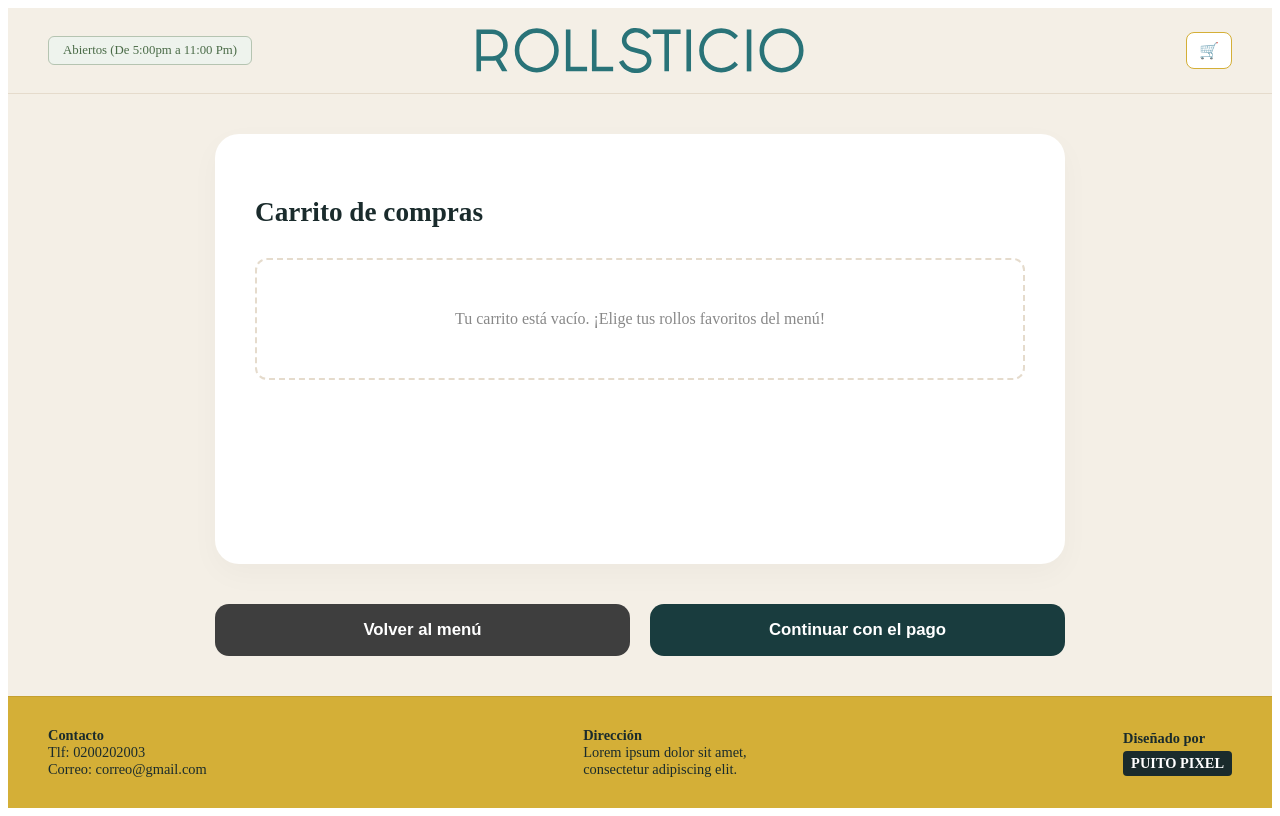
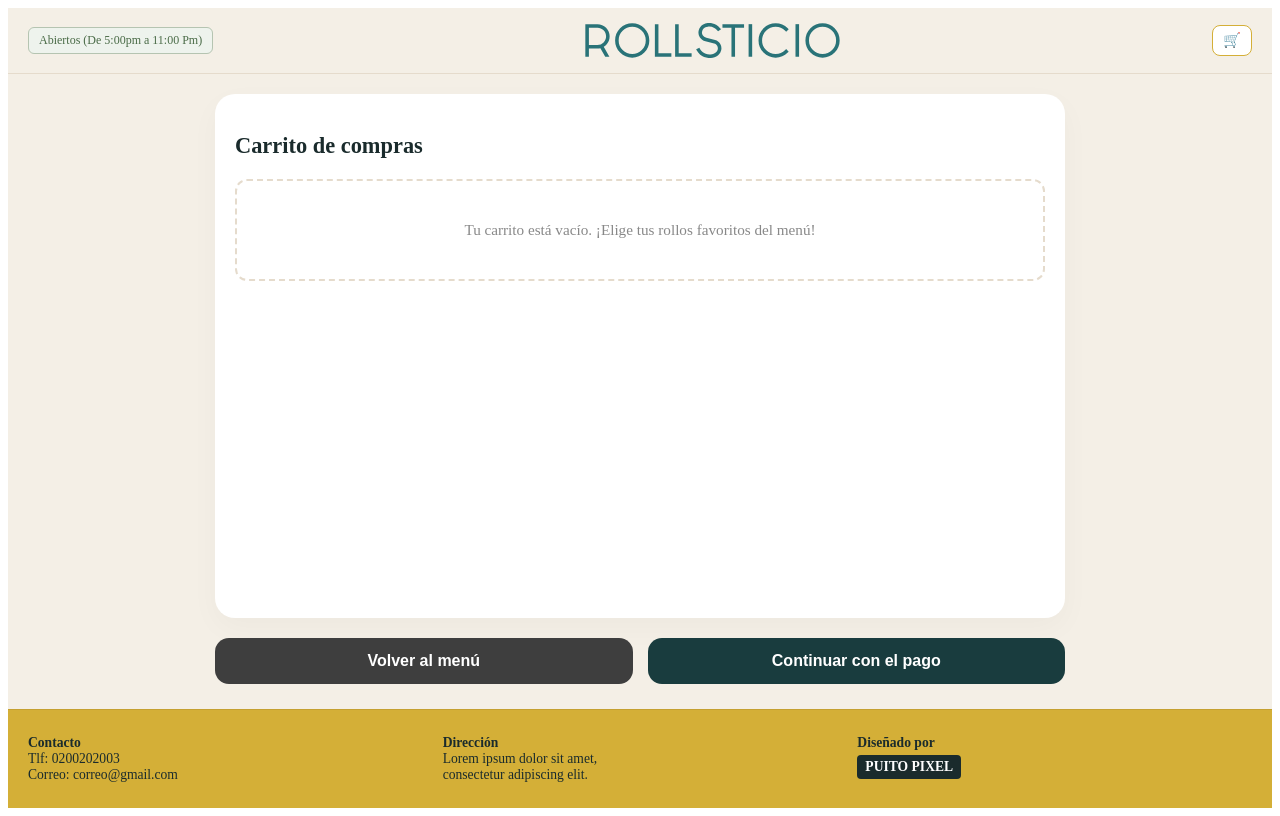
Before and after one commit to Grisalesj7/negociorollsticio, a React (Vite) app: page /cart in a window 1280 px wide. Built offline with nearby package versions, Linux system fonts and the light colour scheme.

Commit message:
Cambio en el cartpage.jsx

```diff
--- a/src/components/CartPage.jsx
+++ b/src/components/CartPage.jsx
@@ -48,40 +48,43 @@ const CartPage = ({ cart, setCart, userData, setUserData }) => {
       color: '#1a2b2c',
       margin: 0,
       padding: 0,
-      boxSizing: 'border-box'
+      boxSizing: 'border-box',
+      overflowX: 'hidden'
     }}>
 
       {/* 1. HEADER SUPERIOR */}
       <div style={{
         display: 'grid',
-        gridTemplateColumns: '1fr auto 1fr',
+        gridTemplateColumns: 'auto 1fr auto',
         alignItems: 'center',
-        padding: '20px 40px',
+        padding: '15px 20px',
         borderBottom: '1px solid #e5dbcc',
         width: '100%',
-        boxSizing: 'border-box'
+        boxSizing: 'border-box',
+        gap: '10px'
       }}>
         {/* Izquierda: Estado */}
         <div style={{ justifySelf: 'start' }}>
           <div style={{
             border: '1px solid #b5c4b1',
-            padding: '6px 14px',
+            padding: '5px 10px',
             borderRadius: '6px',
-            fontSize: '0.8rem',
+            fontSize: '0.75rem',
             color: '#4a6b47',
             background: '#eef3ed',
-            display: 'inline-block'
+            display: 'inline-block',
+            whiteSpace: 'nowrap'
           }}>
             Abiertos (De 5:00pm a 11:00 Pm)
           </div>
         </div>
 
         {/* Centro: Logotipo centrado */}
-        <div style={{ justifySelf: 'center', textAlign: 'center' }}>
+        <div style={{ justifySelf: 'center', textAlign: 'center', overflow: 'hidden' }}>
           <img
             src="/img/LOGO_rollticio.svg"
             alt="Rollsticio Logo"
-            style={{ height: '45px', objectFit: 'contain', display: 'block' }}
+            style={{ height: '35px', maxWidth: '100%', objectFit: 'contain', display: 'block', margin: '0 auto' }}
           />
         </div>
 
@@ -90,10 +93,11 @@ const CartPage = ({ cart, setCart, userData, setUserData }) => {
           <div style={{
             border: '1px solid #d4af37',
             borderRadius: '8px',
-            padding: '8px 12px',
+            padding: '6px 10px',
             background: '#fff',
             cursor: 'pointer',
-            display: 'inline-block'
+            display: 'inline-block',
+            fontSize: '0.9rem'
           }}>
             🛒
           </div>
@@ -101,27 +105,27 @@ const CartPage = ({ cart, setCart, userData, setUserData }) => {
       </div>
 
       {/* 2. CONTENEDOR CENTRAL DEL CARRITO */}
-      <div style={{ padding: '40px 20px', display: 'flex', justifyContent: 'center', flex: 1 }}>
+      <div style={{ padding: '20px 15px', display: 'flex', justifyContent: 'center', flex: 1, boxSizing: 'border-box' }}>
         <div style={{
           background: '#ffffff',
           width: '100%',
           maxWidth: '850px',
-          padding: '40px',
-          borderRadius: '24px',
+          padding: '20px',
+          borderRadius: '20px',
           boxShadow: '0 10px 30px rgba(0,0,0,0.03)',
           boxSizing: 'border-box'
         }}>
 
-          <h2 style={{ fontSize: '1.7rem', marginBottom: '30px', color: '#1a2b2c', fontWeight: 'bold' }}>
+          <h2 style={{ fontSize: '1.4rem', marginBottom: '20px', color: '#1a2b2c', fontWeight: 'bold' }}>
             Carrito de compras
           </h2>
 
           {cart.length === 0 ? (
-            <div style={{ padding: '50px 20px', textAlign: 'center', color: '#888', border: '2px dashed #e5dbcc', borderRadius: '12px' }}>
+            <div style={{ padding: '40px 15px', textAlign: 'center', color: '#888', border: '2px dashed #e5dbcc', borderRadius: '12px', fontSize: '0.95rem' }}>
               Tu carrito está vacío. ¡Elige tus rollos favoritos del menú!
             </div>
           ) : (
-            <div style={{ display: 'flex', flexDirection: 'column', gap: '25px' }}>
+            <div style={{ display: 'flex', flexDirection: 'column', gap: '20px' }}>
               {cart.map((item, index) => (
                 <div
                   key={item.id || index}
@@ -129,43 +133,43 @@ const CartPage = ({ cart, setCart, userData, setUserData }) => {
                     display: 'flex',
                     alignItems: 'center',
                     justifyContent: 'space-between',
-                    paddingBottom: '25px',
+                    paddingBottom: '20px',
                     borderBottom: '1px solid #f0eae1',
-                    gap: '20px',
+                    gap: '15px',
                     flexWrap: 'wrap'
                   }}
                 >
                   {/* Izquierda: Imagen automática y detalles */}
-                  <div style={{ display: 'flex', gap: '20px', alignItems: 'center', flex: '1', minWidth: '260px' }}>
+                  <div style={{ display: 'flex', gap: '15px', alignItems: 'center', flex: '1 1 250px', minWidth: '0' }}>
                     <img
                       src={item.image || item.img || 'https://images.unsplash.com/photo-1611143669185-af224c5e3252?w=500'}
                       alt={item.name}
-                      style={{ width: '95px', height: '95px', objectFit: 'cover', borderRadius: '12px', backgroundColor: '#eee' }}
+                      style={{ width: '75px', height: '75px', minWidth: '75px', objectFit: 'cover', borderRadius: '12px', backgroundColor: '#eee' }}
                     />
 
-                    <div style={{ display: 'flex', flexDirection: 'column', gap: '6px' }}>
-                      <span style={{ fontWeight: 'bold', fontSize: '1.15rem', color: '#1a2b2c' }}>{item.name}</span>
-                      <span style={{ fontSize: '0.85rem', color: '#777', lineHeight: '1.3' }}>
+                    <div style={{ display: 'flex', flexDirection: 'column', gap: '4px', minWidth: '0', flex: 1 }}>
+                      <span style={{ fontWeight: 'bold', fontSize: '1rem', color: '#1a2b2c', wordBreak: 'break-word' }}>{item.name}</span>
+                      <span style={{ fontSize: '0.8rem', color: '#777', lineHeight: '1.3', wordBreak: 'break-word' }}>
                         {item.description || 'Descripción del producto o ingredientes principales.'}
                       </span>
 
                       {/* Botones de cantidad (- 1 +) */}
-                      <div style={{ display: 'flex', alignItems: 'center', gap: '10px', marginTop: '6px' }}>
+                      <div style={{ display: 'flex', alignItems: 'center', gap: '10px', marginTop: '6px', flexWrap: 'wrap' }}>
                         <div style={{ display: 'flex', alignItems: 'center', background: '#d4af37', borderRadius: '20px', overflow: 'hidden' }}>
                           <button
                             type="button"
                             onClick={() => updateQuantity(item, -1)}
-                            style={{ background: 'transparent', border: 'none', color: '#fff', width: '30px', height: '30px', cursor: 'pointer', fontWeight: 'bold', fontSize: '1rem' }}
+                            style={{ background: 'transparent', border: 'none', color: '#fff', width: '28px', height: '28px', cursor: 'pointer', fontWeight: 'bold', fontSize: '0.95rem' }}
                           >
                             -
                           </button>
-                          <span style={{ padding: '0 10px', fontSize: '0.95rem', fontWeight: 'bold', color: '#fff' }}>
+                          <span style={{ padding: '0 8px', fontSize: '0.9rem', fontWeight: 'bold', color: '#fff' }}>
                             {item.quantity || 1}
                           </span>
                           <button
                             type="button"
                             onClick={() => updateQuantity(item, 1)}
-                            style={{ background: 'transparent', border: 'none', color: '#fff', width: '30px', height: '30px', cursor: 'pointer', fontWeight: 'bold', fontSize: '1rem' }}
+                            style={{ background: 'transparent', border: 'none', color: '#fff', width: '28px', height: '28px', cursor: 'pointer', fontWeight: 'bold', fontSize: '0.95rem' }}
                           >
                             +
                           </button>
@@ -175,7 +179,7 @@ const CartPage = ({ cart, setCart, userData, setUserData }) => {
                           type="button"
                           onClick={() => removeFromCart(item)}
                           title="Eliminar"
-                          style={{ background: 'transparent', border: 'none', color: '#ff5c5c', cursor: 'pointer', fontSize: '1.1rem', padding: '4px' }}
+                          style={{ background: 'transparent', border: 'none', color: '#ff5c5c', cursor: 'pointer', fontSize: '1rem', padding: '4px' }}
                         >
                           🗑️
                         </button>
@@ -184,8 +188,8 @@ const CartPage = ({ cart, setCart, userData, setUserData }) => {
                   </div>
 
                   {/* Derecha: Precio */}
-                  <div style={{ display: 'flex', flexDirection: 'column', alignItems: 'flex-end', justifyContent: 'center' }}>
-                    <span style={{ fontWeight: 'bold', fontSize: '1.2rem', color: '#1a2b2c' }}>
+                  <div style={{ display: 'flex', flexDirection: 'column', alignItems: 'flex-end', justifyContent: 'center', marginLeft: 'auto' }}>
+                    <span style={{ fontWeight: 'bold', fontSize: '1.1rem', color: '#1a2b2c', whiteSpace: 'nowrap' }}>
                       ${(item.price * (item.quantity || 1)).toLocaleString('es-CO')}
                     </span>
                   </div>
@@ -194,9 +198,9 @@ const CartPage = ({ cart, setCart, userData, setUserData }) => {
               ))}
 
               {/* Total de la orden */}
-              <div style={{ display: 'flex', justifyContent: 'space-between', alignItems: 'center', marginTop: '15px', paddingTop: '15px' }}>
-                <span style={{ fontSize: '1.5rem', fontWeight: 'bold', color: '#1a2b2c' }}>Total</span>
-                <span style={{ fontSize: '1.6rem', fontWeight: 'bold', color: '#1a2b2c' }}>
+              <div style={{ display: 'flex', justifyContent: 'space-between', alignItems: 'center', marginTop: '10px', paddingTop: '10px' }}>
+                <span style={{ fontSize: '1.3rem', fontWeight: 'bold', color: '#1a2b2c' }}>Total</span>
+                <span style={{ fontSize: '1.4rem', fontWeight: 'bold', color: '#1a2b2c' }}>
                   ${calculateSubtotal().toLocaleString('es-CO')}
                 </span>
               </div>
@@ -208,20 +212,20 @@ const CartPage = ({ cart, setCart, userData, setUserData }) => {
       </div>
 
       {/* 3. BOTONES INFERIORES DE ACCIÓN */}
-      <div style={{ display: 'flex', justifyContent: 'center', padding: '0 20px 40px 20px' }}>
-        <div style={{ display: 'flex', gap: '20px', width: '100%', maxWidth: '850px' }}>
+      <div style={{ display: 'flex', justifyContent: 'center', padding: '0 15px 25px 15px', boxSizing: 'border-box' }}>
+        <div style={{ display: 'flex', gap: '15px', width: '100%', maxWidth: '850px', flexWrap: 'wrap' }}>
           <button
             onClick={() => navigate('/')}
             style={{
-              flex: '1',
+              flex: '1 1 200px',
               background: '#3e3e3e',
               color: '#fff',
-              padding: '16px',
+              padding: '14px',
               borderRadius: '14px',
               border: 'none',
               fontWeight: 'bold',
               cursor: 'pointer',
-              fontSize: '1.05rem',
+              fontSize: '1rem',
               textAlign: 'center'
             }}
           >
@@ -231,15 +235,15 @@ const CartPage = ({ cart, setCart, userData, setUserData }) => {
           <button
             onClick={sendToWhatsApp}
             style={{
-              flex: '1',
+              flex: '1 1 200px',
               background: '#193c3e',
               color: '#fff',
-              padding: '16px',
+              padding: '14px',
               borderRadius: '14px',
               border: 'none',
               fontWeight: 'bold',
               cursor: 'pointer',
-              fontSize: '1.05rem',
+              fontSize: '1rem',
               textAlign: 'center'
             }}
           >
@@ -251,27 +255,28 @@ const CartPage = ({ cart, setCart, userData, setUserData }) => {
       {/* 4. FOOTER INFERIOR DORADO */}
       <div style={{
         background: '#d4af37',
-        padding: '30px 40px',
+        padding: '25px 20px',
         display: 'flex',
         justifyContent: 'space-between',
-        alignItems: 'center',
+        alignItems: 'flex-start',
         flexWrap: 'wrap',
         gap: '20px',
         color: '#1a2b2c',
-        fontSize: '0.9rem',
-        borderTop: '1px solid #c5a030'
-      }}>
-        <div>
+        fontSize: '0.85rem',
+        borderTop: '1px solid #c5a030',
+        boxSizing: 'border-box'
+      }} >
+        <div style={{ flex: '1 1 180px' }}>
           <strong>Contacto</strong><br />
           Tlf: 0200202003<br />
           Correo: correo@gmail.com
         </div>
-        <div>
+        <div style={{ flex: '1 1 180px' }}>
           <strong>Dirección</strong><br />
           Lorem ipsum dolor sit amet,<br />
           consectetur adipiscing elit.
         </div>
-        <div>
+        <div style={{ flex: '1 1 180px' }}>
           <strong>Diseñado por</strong><br />
           <span style={{ background: '#1a2b2c', color: '#fff', padding: '4px 8px', borderRadius: '4px', fontWeight: 'bold', display: 'inline-block', marginTop: '4px' }}>
             PUITO PIXEL
```
